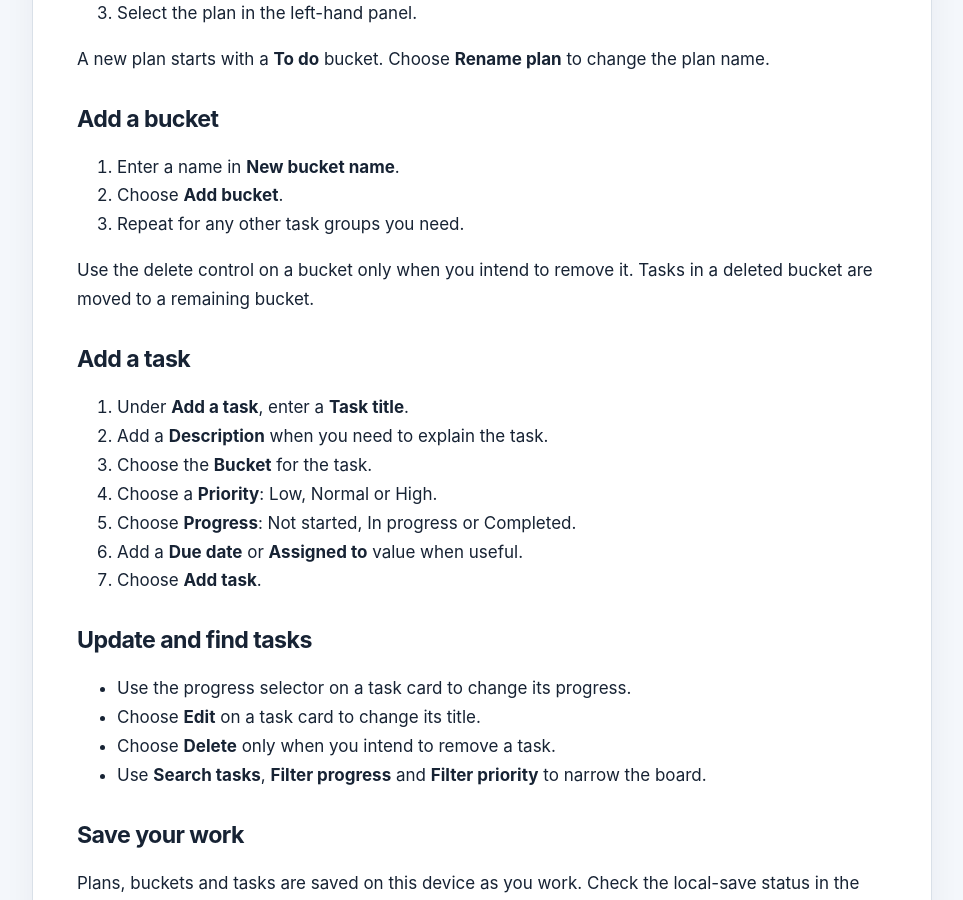
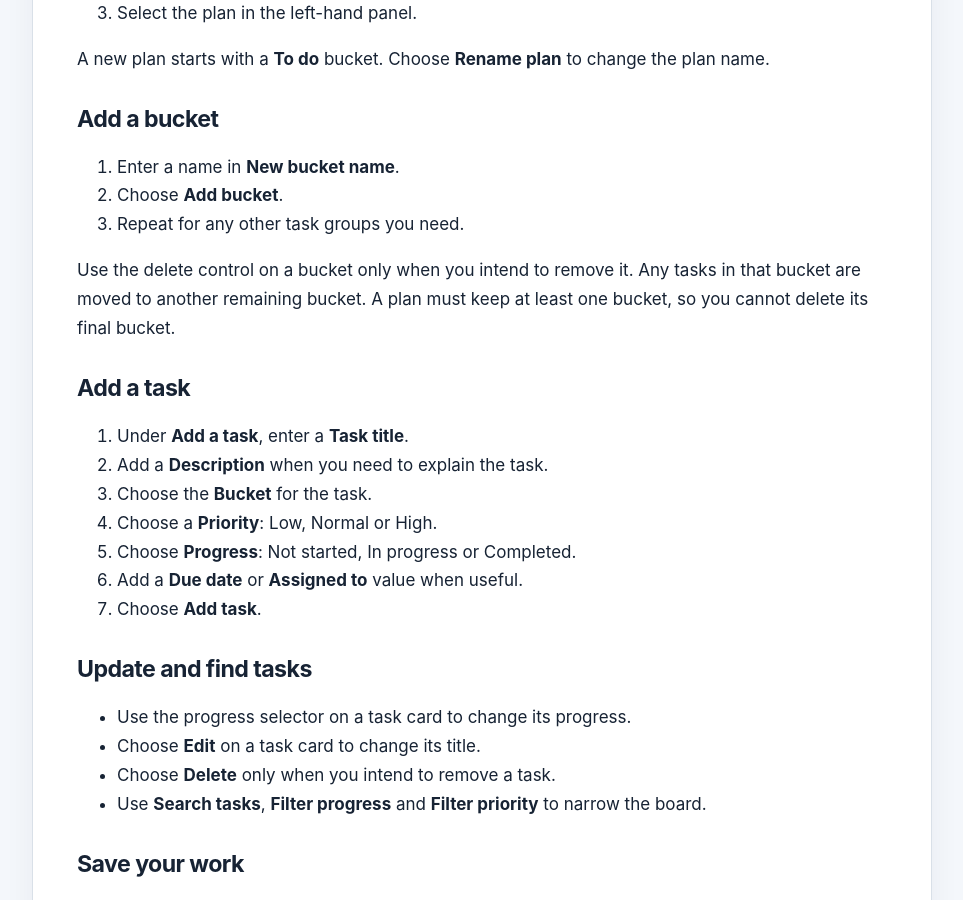
Before and after one commit to conz20/Brightdesk-Wiki, a Jekyll site: the page built from docs/products/planner.md, in a window 1280 px wide and 900 px high, scrolled down 466 px. Shown: the whole window, without its empty margins (158-1121 px from the left). Built offline with Jekyll 4.4.1, drawn with Linux system fonts in a browser that asks for light colours.

Commit message:
docs: clarify destructive actions and data retention

```diff
--- a/docs/products/planner.md
+++ b/docs/products/planner.md
@@ -24,7 +24,7 @@ A new plan starts with a **To do** bucket. Choose **Rename plan** to change the
 2. Choose **Add bucket**.
 3. Repeat for any other task groups you need.
 
-Use the delete control on a bucket only when you intend to remove it. Tasks in a deleted bucket are moved to a remaining bucket.
+Use the delete control on a bucket only when you intend to remove it. Any tasks in that bucket are moved to another remaining bucket. A plan must keep at least one bucket, so you cannot delete its final bucket.
 
 ## Add a task
 
```
